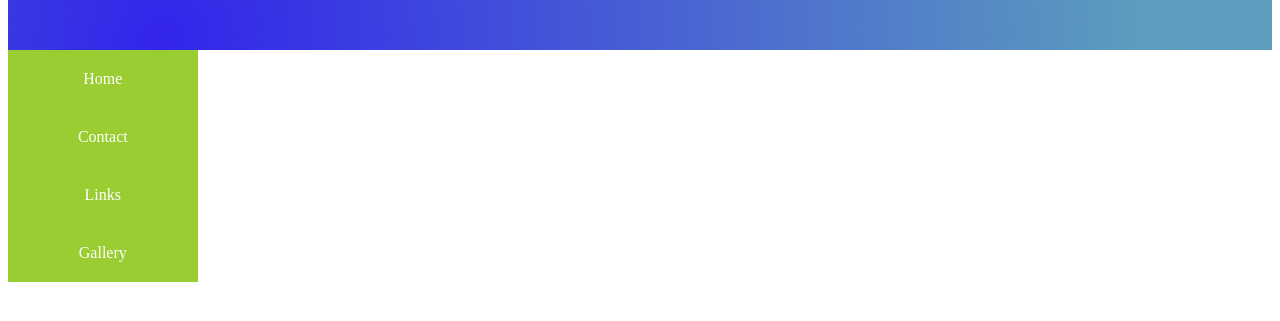
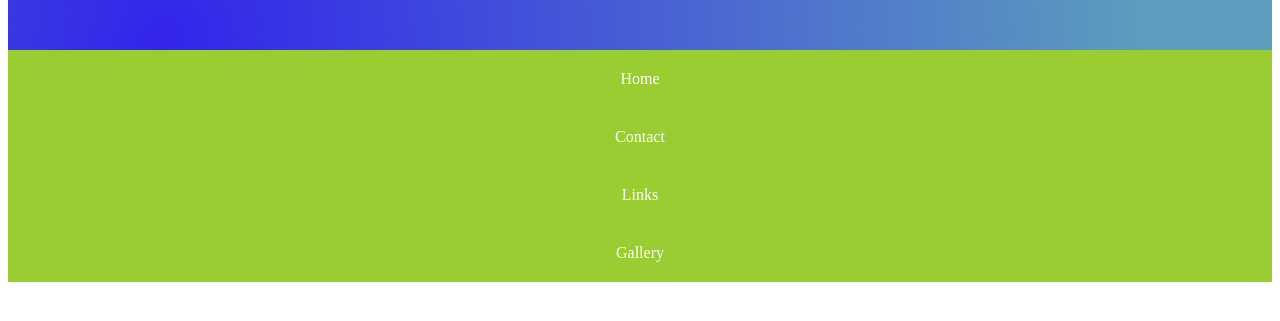
Before and after one commit to akhilashraf/akhilashraf, a plain HTML site: page index.html in a window 1280 px wide. Shown: the part 101-422 px from the top of the page. Drawn offline with Linux system fonts and the light colour scheme.

Commit message:
Add files via upload

```diff
--- a/style.css
+++ b/style.css
@@ -12,18 +12,11 @@ a:hover
     {
         background-color: black;
     }
-.container
-    {
-        float: left;
-        width:15%;
-        height: 100%;
-        background-color: yellowgreen;
-    }
 .main
     {
-        float: right;
-        width: 85%;
+        width: 100;
         height:100%;
+        background-color:;
     }
 iframe
     {
```
